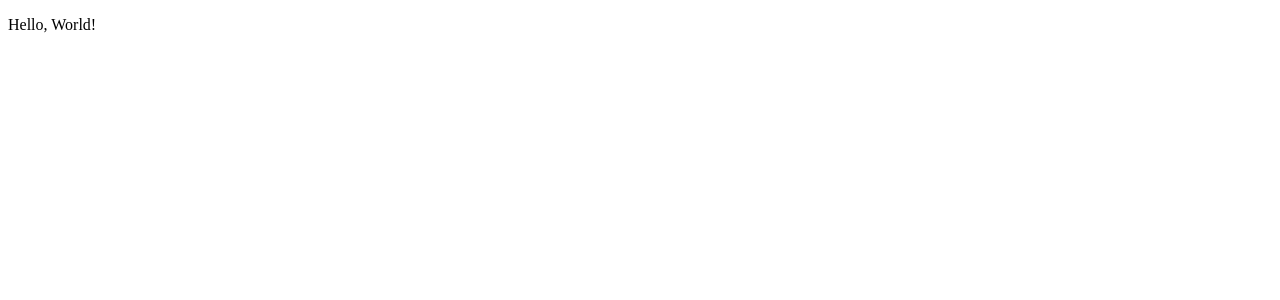
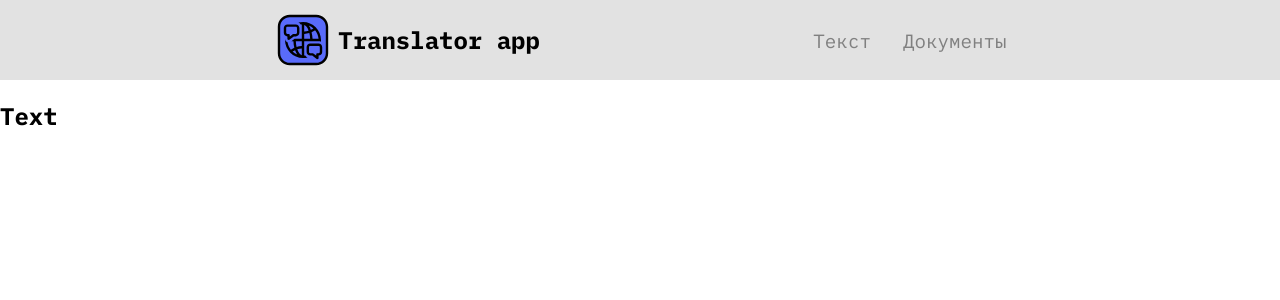
Before and after one commit to dmitryfirsanov/translator-app, a React (Vite) app: page / in a window 1280 px wide. Shown: the top 300 px of the page. Built offline with nearby package versions, Linux system fonts and the light colour scheme.

Commit message:
add routes

```diff
--- a/src/App.tsx
+++ b/src/App.tsx
@@ -1,11 +1,35 @@
+import { Routes, Route, Link } from "react-router-dom";
+
+import translatorAppIcon from "./icons/translator-app-icon.svg";
+
+import TextPage from "./components/TextPage";
+import DocumentsPage from "./components/DocumentsPage";
+import ErrorPage from "./components/ErrorPage";
+
+
 function App() {
   return (
     <>
-      <p>
-        Hello, World!
-      </p>
+      <header className="header">
+        <Link className="header-logo" to="/">
+          <img src={translatorAppIcon} alt="Translator app" />
+          <p className="header-logo-title">Translator app</p>
+        </Link>
+        <div className="header-nav">
+          <Link className="nav-link" to="/text">Текст</Link>
+          <Link className="nav-link" to="/document">Документы</Link>
+        </div>
+      </header>
+      <div className="page">
+        <Routes>
+          <Route index element={<TextPage />} />
+          <Route path="text" element={<TextPage />} />
+          <Route path="document" element={<DocumentsPage />} />
+          <Route path="*" element={<ErrorPage />} />
+        </Routes>
+      </div>
     </>
-  )
+  );
 }
 
-export default App
+export default App;
--- /dev/null
+++ b/src/components/DocumentsPage.tsx
@@ -0,0 +1,9 @@
+function DocumentsPage() {
+  return (
+    <div>
+      <h2>Document</h2>
+    </div>
+  );
+}
+
+export default DocumentsPage;
--- /dev/null
+++ b/src/components/ErrorPage.tsx
@@ -0,0 +1,14 @@
+import { Link } from "react-router-dom";
+
+function ErrorPage() {
+  return (
+    <div>
+      <h2>Nothing to see here!</h2>
+      <p>
+        <Link to="/">Go to the home page</Link>
+      </p>
+    </div>
+  );
+}
+
+export default ErrorPage;
--- /dev/null
+++ b/src/components/TextPage.tsx
@@ -0,0 +1,9 @@
+function TextPage() {
+  return (
+    <div>
+      <h2>Text</h2>
+    </div>
+  );
+}
+
+export default TextPage;
--- a/src/index.css
+++ b/src/index.css
@@ -1,3 +1,17 @@
+@font-face {
+  font-family: 'IBMPlexMono';
+  src: local(NotoSerif),
+    url(./fonts/IBMPlexMono-Regular.ttf) format('truetype');
+  font-weight: 400;
+}
+
+@font-face {
+  font-family: 'IBMPlexMono';
+  src: local(NotoSerif),
+    url(./fonts/IBMPlexMono-Bold.ttf) format('truetype');
+  font-weight: 700;
+}
+
 :root {
   --page-max-width: 1100px;
   --page-offset: 16px;
@@ -6,3 +20,47 @@
   --page-max-width-with-sidebar-direct: 1500px;
   --page-offset-tablet: 36px;
 }
+
+html,
+body {
+  width: 100%;
+  height: 100%;
+}
+
+body {
+  margin: 0;
+  padding: 0;
+  font-family: 'IBMPlexMono';
+}
+
+a {
+  text-decoration: none;
+}
+
+.header {
+  display: flex;
+  align-items: center;
+  justify-content: space-evenly;
+  background: #e2e2e2;
+}
+
+.header-logo {
+  display: flex;
+  gap: 0.3em;
+}
+
+.header-logo-title {
+  color:black;
+  font-weight: 700;
+  font-size: 1.5em;
+}
+
+.header-nav {
+  display: flex;
+  gap: 2em;
+}
+
+.nav-link{
+  color: gray;
+  font-size: 1.2em;
+}
--- a/src/index.tsx
+++ b/src/index.tsx
@@ -1,10 +1,14 @@
-import React from 'react'
-import ReactDOM from 'react-dom/client'
-import App from './App.tsx'
-import './index.css'
+import * as React from "react";
+import * as ReactDOM from "react-dom/client";
+import { BrowserRouter } from "react-router-dom";
 
-ReactDOM.createRoot(document.getElementById('root')!).render(
+import "./index.css";
+import App from "./App";
+
+ReactDOM.createRoot(document.getElementById("root")!).render(
   <React.StrictMode>
-    <App />
-  </React.StrictMode>,
-)
+    <BrowserRouter>
+      <App />
+    </BrowserRouter>
+  </React.StrictMode>
+);
```
